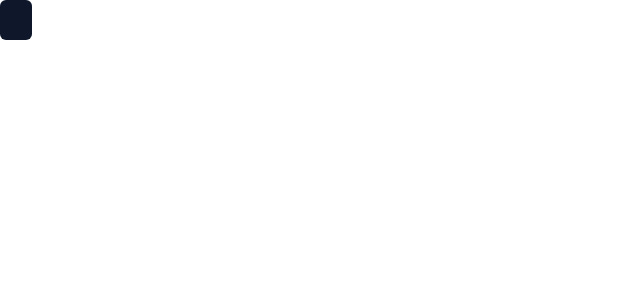
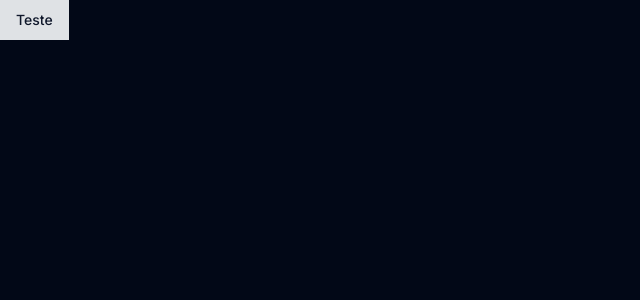
Before and after one commit to sergiosaruijr/project-sos-barber, a Next.js app: page / in a window 1280 px wide. Shown: the top 300 px of the page, without its empty margins (0-640 px from the left). Built offline with nearby package versions, Linux system fonts and the light colour scheme.

Commit message:
chore: update shadcn theme

```diff
--- a/app/globals.css
+++ b/app/globals.css
@@ -3,34 +3,6 @@
 @tailwind utilities;
 
 @layer base {
-  :root {
-    --background: 0 0% 100%;
-    --foreground: 222.2 84% 4.9%;
-    --card: 0 0% 100%;
-    --card-foreground: 222.2 84% 4.9%;
-    --popover: 0 0% 100%;
-    --popover-foreground: 222.2 84% 4.9%;
-    --primary: 222.2 47.4% 11.2%;
-    --primary-foreground: 210 40% 98%;
-    --secondary: 210 40% 96.1%;
-    --secondary-foreground: 222.2 47.4% 11.2%;
-    --muted: 210 40% 96.1%;
-    --muted-foreground: 215.4 16.3% 46.9%;
-    --accent: 210 40% 96.1%;
-    --accent-foreground: 222.2 47.4% 11.2%;
-    --destructive: 0 84.2% 60.2%;
-    --destructive-foreground: 210 40% 98%;
-    --border: 214.3 31.8% 91.4%;
-    --input: 214.3 31.8% 91.4%;
-    --ring: 222.2 84% 4.9%;
-    --radius: 0.5rem;
-    --chart-1: 12 76% 61%;
-    --chart-2: 173 58% 39%;
-    --chart-3: 197 37% 24%;
-    --chart-4: 43 74% 66%;
-    --chart-5: 27 87% 67%;
-  }
-
   .dark {
     --background: 222.2 84% 4.9%;
     --foreground: 210 40% 98%;
--- a/app/layout.tsx
+++ b/app/layout.tsx
@@ -15,7 +15,7 @@
   children: React.ReactNode;
 }>) {
   return (
-    <html lang="en">
+    <html lang="en" className='dark'>
       <body className={inter.className}>{children}</body>
     </html>
   );
--- a/app/page.tsx
+++ b/app/page.tsx
@@ -1,7 +1,11 @@
 import { Button } from './_components/ui/button'
 
 const Home = () => {
-  return <Button />
+  return (
+    <Button>
+      Teste
+    </Button>
+  )
 }
 
 export default Home
```
